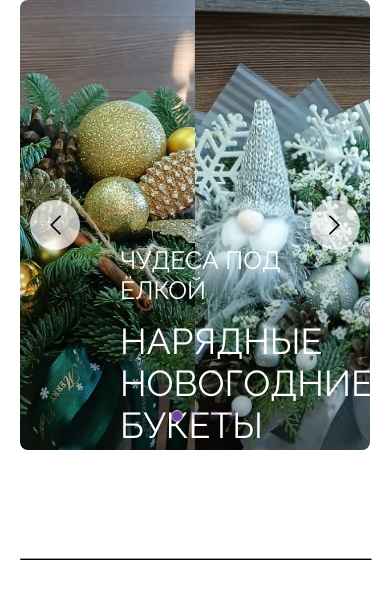
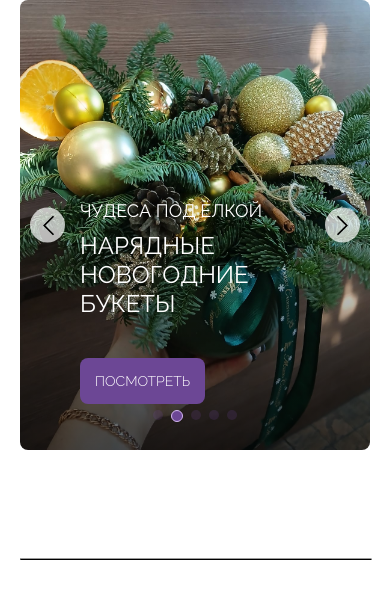
Before and after one commit to AnnaGonos/web-lavender, a plain HTML site: page index.html in a window 390 px wide. Shown: the top 605 px of the page. Drawn offline with nearby package versions, Linux system fonts and the light colour scheme.

Commit message:
feat: добавила адаптивность для слайдера

```diff
--- a/css/outlines.css
+++ b/css/outlines.css
@@ -56,14 +56,11 @@ header {
 
 .header {
     display: flex;
-    /*grid-template-columns: 1fr 1fr 1fr;*/
     justify-content: space-between;
     align-items: center;
     padding: 20px 40px 20px 40px;
     background-color: #ffffff;
     height: 60px;
-    /*border-bottom-left-radius: 200px;*/
-    /*border-bottom: 1px solid #000000;*/
 }
 
 nav {
@@ -79,7 +76,6 @@ nav {
 
 .header__menu-list {
     display: flex;
-    /*justify-content: flex-start;*/
     margin: 0;
     padding: 0;
     gap: 20px;
@@ -143,23 +139,23 @@ nav {
 
 .slider__slide-background {
     display: flex;
-    justify-content: center; /* Центрируем изображение по горизонтали */
-    align-items: center; /* Центрируем изображение по вертикали */
+    justify-content: center;
+    align-items: center;
     z-index: 0;
-    width: 100%; /* Ширина на 100% */
-    height: 600px; /* Фиксированная высота */
-    overflow: hidden; /* Скрываем часть изображения, если оно выходит за пределы */
-    position: absolute; /* Относительное позиционирование для вложенных элементов */
-    background-size: cover; /* Масштабирует изображение так, чтобы оно покрывало весь элемент */
-    background-position: center; /* Центрирует изображение на фоне */
+    width: 100%;
+    height: 600px;
+    overflow: hidden;
+    position: absolute;
+    background-size: cover;
+    background-position: center;
 }
 
-.slider__slide-background-item { /* Изменяем класс для изображения */
-    width: 100%; /* Минимальная ширина для заполнения контейнера */
-    height: 600px; /* Минимальная высота для отображения */
-    position: relative; /* Позволяет изображению занимать свободное пространство */
+.slider__slide-background-item {
+    width: 100%;
+    height: 600px;
+    position: relative;
     display: flex;
-    object-fit: cover; /* Обеспечивает, что изображение не искажается и заполняет весь контейнер */
+    object-fit: cover;
 }
 
 
@@ -172,7 +168,6 @@ nav {
     padding-bottom: 120px;
     justify-content: flex-end;
     gap: 15px;
-    /*height: 100%;*/
     z-index: 4;
     position: relative;
     background: linear-gradient(to top, rgba(0, 0, 0, 0.9) 0%, rgba(255, 255, 255, 0) 100%);
@@ -183,6 +178,14 @@ nav {
     color: white;
     text-transform: uppercase;
     font-weight: 400;
+}
+
+.slider__slide-subtitle {
+    font-size: 24px;
+}
+
+.slider__slide-title {
+    font-size: 32px;
 }
 
 .slider__slide-button {
@@ -353,6 +356,33 @@ nav {
 }
 
 @media screen and (max-width: 600px) {
+    h1, h2, h3, h4, h5, p, a {
+        font-weight: 300;
+        font-family: 'Raleway', sans-serif;
+        color: #000000;
+        margin: 0;
+    }
+
+    h1 {
+        font-size: 36px;
+    }
+    h2 {
+        font-size: 32px;
+    }
+
+    h3 {
+        font-size: 25px;
+    }
+
+    h4 {
+        font-size: 22px;
+    }
+
+    h5, p, a {
+        font-size: 14px;
+    }
+
+
     .header {
         display: none;
     }
@@ -361,10 +391,34 @@ nav {
         padding: 0 20px;
     }
 
+
     .slider__swiper {
         display: flex;
         flex-direction: column;
         height: 450px;
+    }
+
+    .slider__slide-background {
+        height: 450px;
+    }
+
+    .slider__slide-description {
+        display: flex;
+        flex-direction: column;
+        padding-left: 60px;
+        top: 40%;
+        padding-bottom: 120px;
+        justify-content: flex-end;
+        gap: 10px;
+        /*height: 100%;*/
+        z-index: 4;
+        position: relative;
+        background: linear-gradient(to top, rgba(0, 0, 0, 0.9) 0%, rgba(255, 255, 255, 0) 100%);
+    }
+
+    .slider__button {
+        width: 35px;
+        height: 35px;
     }
 
     .slider__button--prev {
@@ -373,6 +427,27 @@ nav {
 
     .slider__button--next {
         right: 10px;
+    }
+
+    .slider__slide-subtitle, .slider__slide-title {
+        width: 80%;
+    }
+
+    .slider__slide-subtitle {
+        font-size: 18px;
+    }
+
+    .slider__slide-title {
+        font-size: 24px;
+    }
+
+    .slider__slide-background-item {
+        display: none;
+        height: 450px;
+    }
+
+    .slider__slide-background-item:nth-child(1) {
+        display: flex;
     }
 
     .footer {
@@ -394,4 +469,8 @@ nav {
         gap: 10px;
         width: 100%;
     }
+
+
+
+
 }
--- a/index.html
+++ b/index.html
@@ -61,8 +61,8 @@
                              alt="Цветы для фона">
                     </div>
                     <div class="slider__slide-description">
-                        <h3 class="slider__slide-subtitle">К сердцу через цветы</h3>
-                        <h1 class="slider__slide-title">Специальные предложения на 14 февраля</h1>
+                        <p class="slider__slide-subtitle">К сердцу через цветы</p>
+                        <p class="slider__slide-title">Специальные предложения на 14 февраля</p>
                         <a href="#" class="slider__slide-button">Посмотреть</a>
                     </div>
                 </div>
@@ -74,8 +74,8 @@
                              alt="Цветы для фона">
                     </div>
                     <div class="slider__slide-description">
-                        <h3 class="slider__slide-subtitle">Чудеса под ёлкой</h3>
-                        <h1 class="slider__slide-title">Нарядные новогодние букеты</h1>
+                        <p  class="slider__slide-subtitle">Чудеса под ёлкой</p>
+                        <p  class="slider__slide-title">Нарядные новогодние букеты</p>
                         <a href="#" class="slider__slide-button">Посмотреть</a>
                     </div>
                 </div>
@@ -89,8 +89,8 @@
                              alt="Цветы для фона">
                     </div>
                     <div class="slider__slide-description">
-                        <h3 class="slider__slide-subtitle">Стильные букеты с простым дизайном</h3>
-                        <h1 class="slider__slide-title">Монобукеты</h1>
+                        <p class="slider__slide-subtitle">Стильные букеты с простым дизайном</p>
+                        <p class="slider__slide-title">Монобукеты</p>
                         <a href="#" class="slider__slide-button">Посмотреть</a>
                     </div>
                 </div>
@@ -102,8 +102,8 @@
                              alt="Цветы для фона">
                     </div>
                     <div class="slider__slide-description">
-                        <h3 class="slider__slide-subtitle">Создайте неповторимый стиль вашего интерьера</h3>
-                        <h1 class="slider__slide-title">Элегантные композиции на каждый день</h1>
+                        <p class="slider__slide-subtitle">Создайте неповторимый стиль вашего интерьера</p>
+                        <p class="slider__slide-title">Элегантные композиции на каждый день</p>
                         <a href="#" class="slider__slide-button">Посмотреть</a>
                     </div>
                 </div>
@@ -117,8 +117,8 @@
                              alt="Цветы для фона">
                     </div>
                     <div class="slider__slide-description">
-                        <h3 class="slider__slide-subtitle">Дополните ваш букет стильной открыткой</h3>
-                        <h1 class="slider__slide-title">Открытки и карточки к букету</h1>
+                        <p class="slider__slide-subtitle">Дополните ваш букет стильной открыткой</p>
+                        <p class="slider__slide-title">Открытки и карточки к букету</p>
                         <a href="#" class="slider__slide-button">Посмотреть</a>
                     </div>
                 </div>
```
